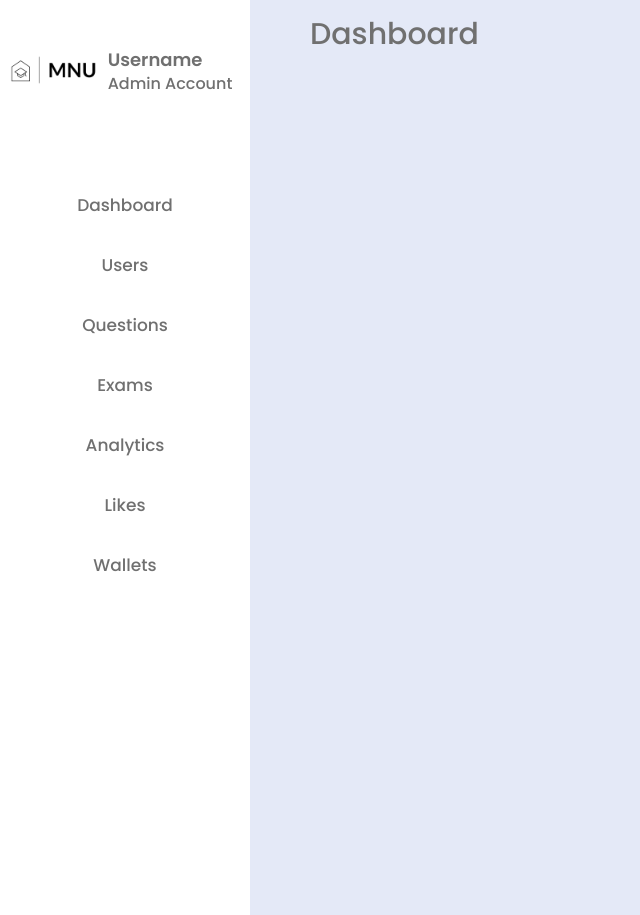
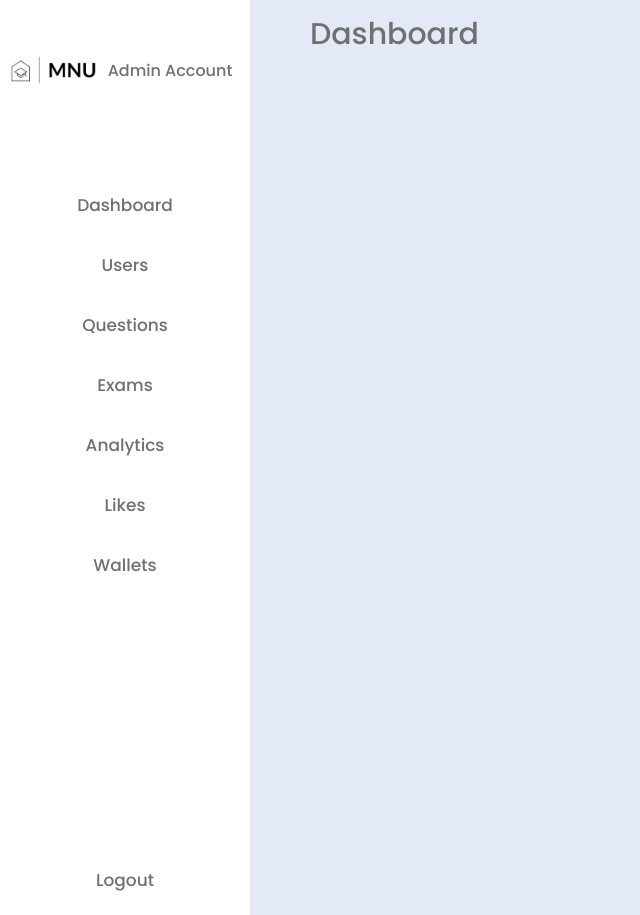
Before and after one commit to NasoohOlabi/WebUniProject, a PHP site: the page made by application/views/Dashboard/index.php in a window 1280 px wide. Shown: the whole page, without its empty margins (0-640 px from the left). Run offline with PHP 8.4, Linux system fonts and the light colour scheme; the template is opened without the code that fills it, so the values that code supplies are empty; the visitor is signed in with stand-in values (Sample User, id 1); some libraries are stand-ins or nearby versions.

Commit message:
Dashboard logout and small improvements

```diff
--- a/application/models/usermodel.php
+++ b/application/models/usermodel.php
@@ -18,6 +18,7 @@
     function insertUser($first_name, $last_name, $username, $password, $role_id, $profile_picture)
     {
 
+        //TODO: insert profile picture too
         $password = md5($password);
         $sql = "INSERT INTO `user` (`id`, `username`, `password`, `first_name`, `last_name`, `middle_name`, `profile_picture`, `role_id`) VALUES (NULL, '$username', '$password', '$first_name', '$last_name', '', NULL, $role_id);";
 
--- a/application/views/Dashboard/index.php
+++ b/application/views/Dashboard/index.php
@@ -17,7 +17,7 @@
         </span>
 
         <div class=" text logo-text">
-          <span class="name">Username</span>
+          <span class="name"><?php echo $_SESSION['user']->username ?></span>
           <span class="profession">Admin Account</span>
         </div>
       </div>
@@ -72,7 +72,7 @@
 
       <div class="bottom-content">
         <li class="">
-          <a href="#">
+          <a href="<?= URL ?>users/logout">
             <span class="text nav-text">Logout</span>
           </a>
         </li>
--- a/public/css/dashboard_style.css
+++ b/public/css/dashboard_style.css
@@ -184,8 +184,6 @@
   color: var(--text-color);
 }
 
-
-
 .table {
   width: 80%;
   margin-bottom: 2rem;
@@ -206,7 +204,15 @@
   border-top: 2px solid #dee2e6;
 }
 
-#TTTarget{
+#TTTarget {
   width: fit-content;
   padding: 10px 10%;
+  margin: 30px auto;
 }
+
+.bottom-content {
+  bottom: 0;
+  position: absolute;
+  left: 25%;
+  right: 25%;
+}
```
Also changed, not shown: application/controller/users.php (+10 -0 lines).
